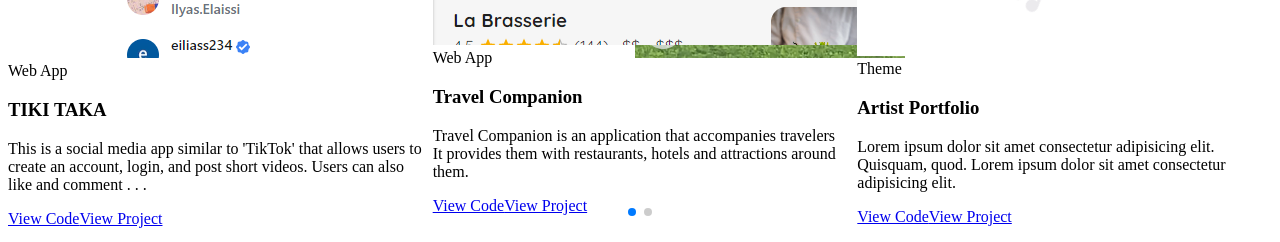
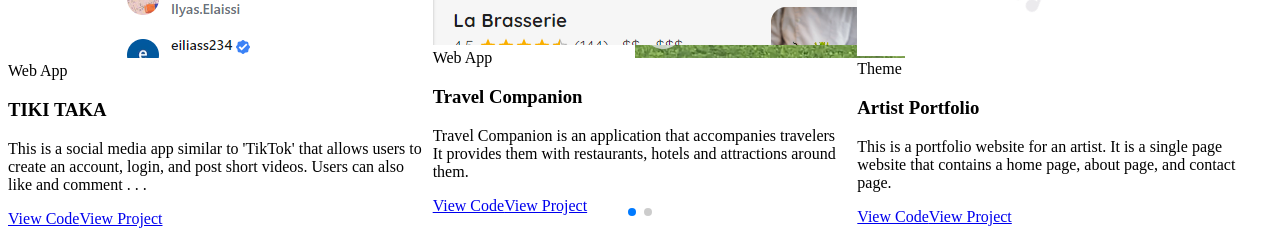
Before and after one commit to IlyasDevSample/IlyasDevSample, a React (Vite) app: page / in a window 1280 px wide. Shown: the part 7100-7342 px from the top of the page. Built offline with nearby package versions, Linux system fonts and the light colour scheme; the HTML template or start-up script is replaced by a standard one.

Commit message:
cards text

```diff
--- a/src/components/Projects.jsx
+++ b/src/components/Projects.jsx
@@ -97,7 +97,8 @@ const Projects = () => {
                                 </div>
                                 <div className='mt-4'>
                                     <h3 className='text-2xl font-extrabold mb-2 capitalize'>Artist Portfolio</h3>
-                                    <p className='text-sm mb-2'>Lorem ipsum dolor sit amet consectetur adipisicing elit. Quisquam, quod. Lorem ipsum dolor sit amet consectetur adipisicing elit.
+                                    <p className='text-sm mb-2'>
+                                    This is a portfolio website for an artist. It is a single page website that contains a home page, about page, and contact page.
                                     </p>
 
                                 </div>
@@ -122,7 +123,8 @@ const Projects = () => {
                                 </div>
                                 <div className='mt-4'>
                                     <h3 className='text-2xl font-extrabold mb-2 capitalize'>Bootstrap Portfolio</h3>
-                                    <p className='text-sm mb-2'>Lorem ipsum dolor sit amet consectetur adipisicing elit. Quisquam, quod. Lorem ipsum dolor sit amet consectetur adipisicing elit.
+                                    <p className='text-sm mb-2'>
+                                    This is a portfolio website created with bootstrap for a Signer. It is a single page website that contains a home page, about section, and contact section . . .
                                     </p>
 
                                 </div>
```
